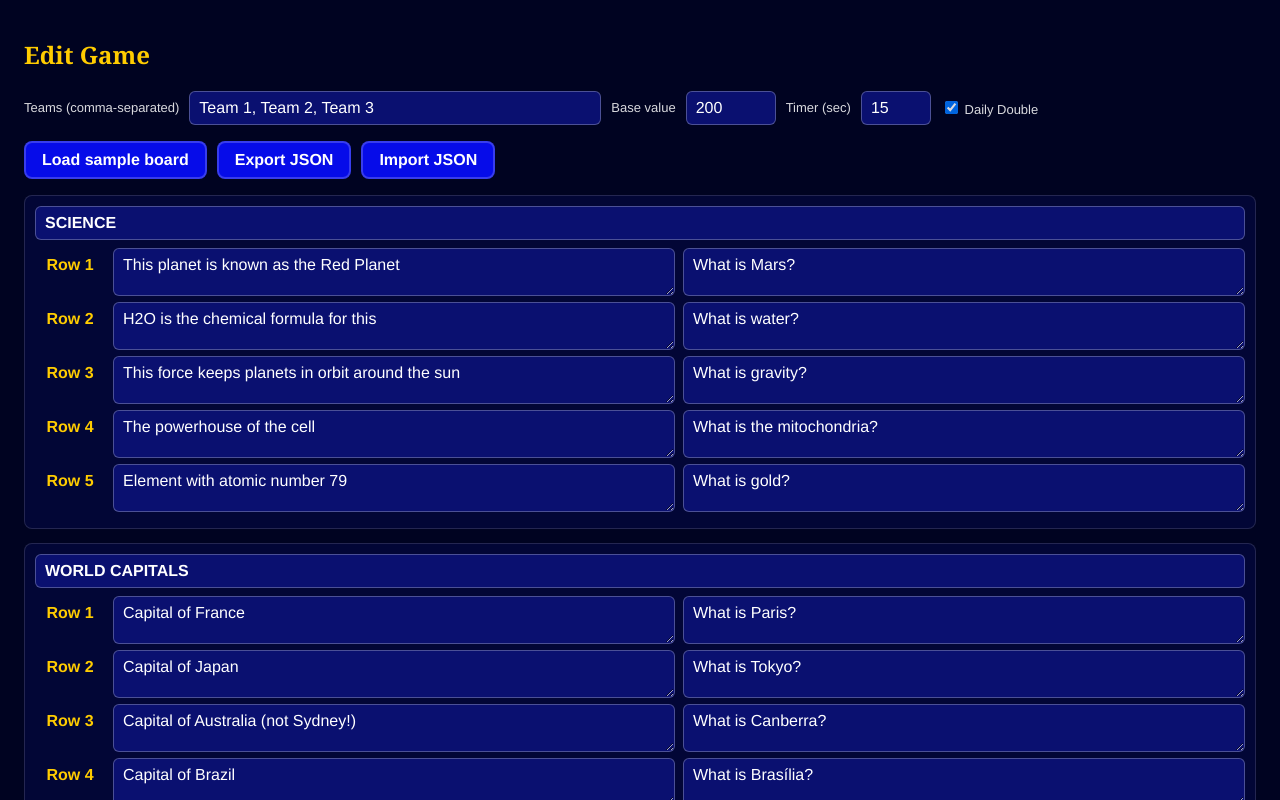
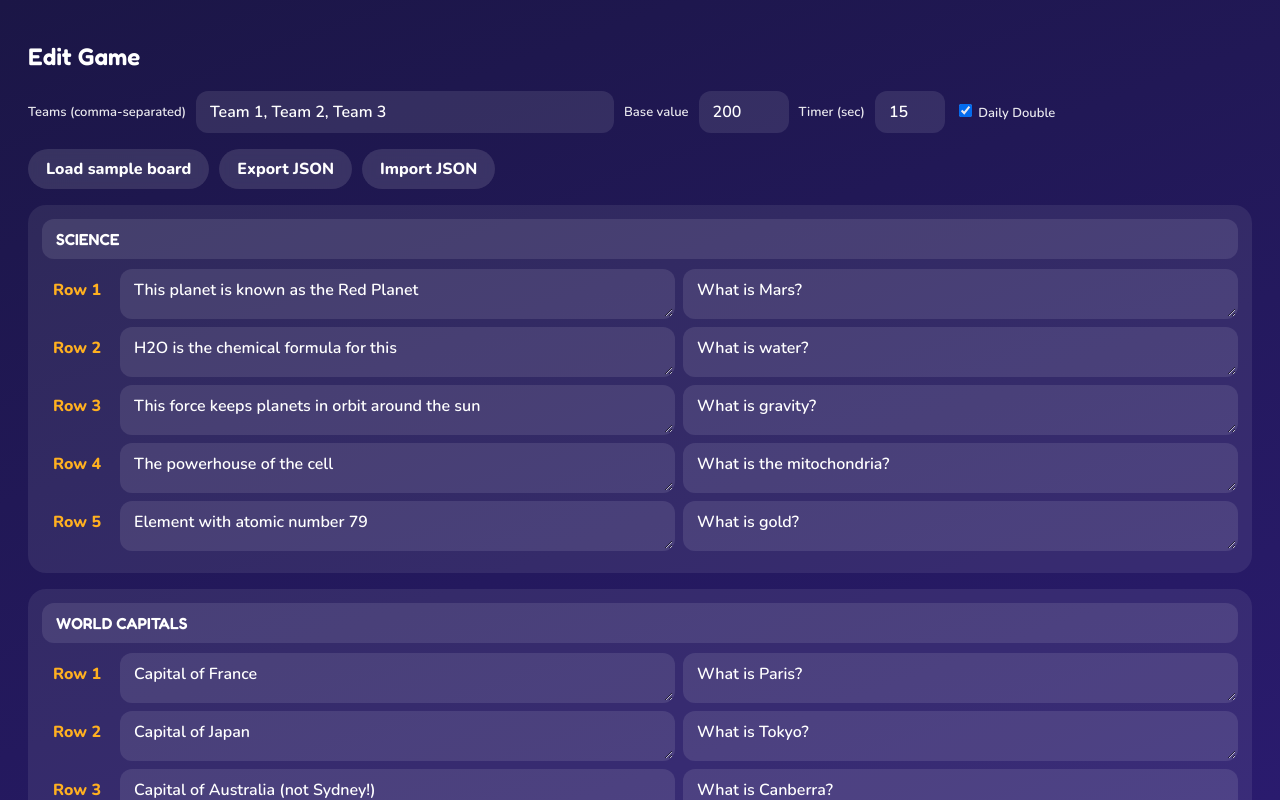
Before and after one commit to Vstrike00/test, an Electron app: page index.html in a window 1280 px wide. Both pictures are taken after a click on the button "Edit Board". Drawn offline with nearby package versions, Linux system fonts and the light colour scheme.

Commit message:
Modernize look: colorful rounded tiles, gradient backgrounds, rounded fonts
Co-Authored-By: Claude Sonnet 5.5 <noreply@anthropic.com>
Claude-Session: https://claude.ai/code/session_01APup6nu6zqTTsSvey3CL2w

```diff
--- a/index.html
+++ b/index.html
@@ -3,76 +3,118 @@
 <head>
 <meta charset="utf-8">
 <meta name="viewport" content="width=device-width, initial-scale=1">
+<link rel="preconnect" href="https://fonts.googleapis.com"><link href="https://fonts.googleapis.com/css2?family=Fredoka:wght@500;600;700&family=Nunito:wght@600;800&display=swap" rel="stylesheet">
 <title>Jeopardy!</title>
 <style>
-  :root { --blue:#060ce9; --deep:#020a8f; --gold:#ffcc00; --ink:#fff; --bg:#000321; }
+  :root {
+    --bg1:#1b1646; --bg2:#2a1b6e; --ink:#fff; --soft:#ffffff1f; --dark:#1a1240;
+    --c1:#ff6b6b; --c2:#ffb020; --c3:#2ed8a3; --c4:#38bdf8; --c5:#a78bfa; --c6:#f472b6;
+    --font:"Nunito","SF Pro Rounded",ui-rounded,system-ui,-apple-system,"Helvetica Neue",sans-serif;
+    --display:"Fredoka","Nunito","SF Pro Rounded",ui-rounded,system-ui,sans-serif;
+  }
   * { box-sizing:border-box; }
-  html,body { margin:0; height:100%; background:var(--bg); color:var(--ink);
-    font-family:"Helvetica Neue",Helvetica,Arial,sans-serif; }
+  html,body { margin:0; height:100%; color:var(--ink); font-family:var(--font); font-weight:600;
+    background:
+      radial-gradient(60vw 50vh at 10% 0%, #ff6b6b44, transparent 60%),
+      radial-gradient(50vw 50vh at 100% 10%, #38bdf844, transparent 60%),
+      radial-gradient(60vw 60vh at 80% 110%, #a78bfa55, transparent 60%),
+      radial-gradient(50vw 40vh at 0% 100%, #2ed8a333, transparent 60%),
+      linear-gradient(160deg,var(--bg1),var(--bg2)); background-attachment:fixed; }
   button { font:inherit; cursor:pointer; }
-  .btn { background:var(--blue); color:#fff; border:2px solid #fff3; border-radius:8px; padding:8px 16px; font-weight:600; }
-  .btn:hover { background:#2330ff; }
-  .btn.gold { background:var(--gold); color:#000; border-color:#0003; }
-  .btn.gold:hover { background:#ffdc4d; }
-  .btn.green { background:#1a9d3f; } .btn.red { background:#c4262e; }
-  .btn.ghost { background:transparent; }
   .hidden { display:none !important; }
 
+  .btn { background:var(--soft); color:#fff; border:0; border-radius:999px; padding:9px 18px; font-weight:800;
+    backdrop-filter:blur(6px); transition:transform .12s, background .12s, box-shadow .12s; }
+  .btn:hover { background:#ffffff38; transform:translateY(-1px); }
+  .btn:active { transform:translateY(1px) scale(.98); }
+  .btn.gold { background:linear-gradient(135deg,#ffd23f,#ff9f1c); color:var(--dark); box-shadow:0 4px 16px #ff9f1c66; }
+  .btn.gold:hover { background:linear-gradient(135deg,#ffe066,#ffb347); }
+  .btn.green { background:linear-gradient(135deg,#2ed8a3,#18b585); color:#06352a; }
+  .btn.red { background:linear-gradient(135deg,#ff7a7a,#f0495c); color:#fff; }
+  .btn.ghost { background:transparent; box-shadow:inset 0 0 0 2px #ffffff40; }
+
   #app { display:flex; flex-direction:column; height:100%; }
-  header { display:flex; align-items:center; gap:12px; padding:10px 18px; background:#00000055; }
-  header h1 { margin:0; font-family:Georgia,serif; font-style:italic; color:var(--gold); font-size:28px; letter-spacing:2px; text-shadow:2px 2px #0008; }
+  header { display:flex; align-items:center; gap:10px; padding:14px 22px 6px; }
+  header h1 { margin:0; font-family:var(--display); font-weight:700; font-size:34px; letter-spacing:1px;
+    background:linear-gradient(90deg,var(--c2),var(--c1),var(--c6),var(--c5),var(--c4));
+    -webkit-background-clip:text; background-clip:text; color:transparent; }
   header .sp { flex:1; }
 
   /* Board */
-  #boardWrap { flex:1; padding:14px 18px; min-height:0; display:flex; }
-  #board { flex:1; display:grid; gap:6px; grid-template-columns:repeat(6,1fr); }
-  .cat,.tile { display:flex; align-items:center; justify-content:center; text-align:center; border-radius:4px; }
-  .cat { background:var(--blue); font-weight:800; text-transform:uppercase; padding:8px; font-size:clamp(12px,1.6vw,24px);
-    text-shadow:2px 2px #000a; border:2px solid #0006; }
-  .tile { background:var(--blue); color:var(--gold); font-family:Georgia,serif; font-weight:700; font-size:clamp(22px,4.5vw,64px);
-    text-shadow:3px 3px #000; border:2px solid #0006; transition:transform .1s, background .1s; }
-  .tile:hover:not(.used) { background:#2330ff; transform:scale(1.03); }
-  .tile.used { background:#050a55; color:transparent; text-shadow:none; cursor:default; }
+  #boardWrap { flex:1; padding:10px 22px; min-height:0; display:flex; }
+  #board { flex:1; display:grid; gap:12px; grid-template-columns:repeat(6,1fr); }
+  #board > :nth-child(6n+1){--col:var(--c1)} #board > :nth-child(6n+2){--col:var(--c2)} #board > :nth-child(6n+3){--col:var(--c3)}
+  #board > :nth-child(6n+4){--col:var(--c4)} #board > :nth-child(6n+5){--col:var(--c5)} #board > :nth-child(6n+0){--col:var(--c6)}
+  .cat,.tile { display:flex; align-items:center; justify-content:center; text-align:center; border-radius:18px; }
+  .cat { background:#ffffff1c; border-bottom:5px solid var(--col); font-family:var(--display); font-weight:600; text-transform:uppercase;
+    letter-spacing:1.5px; padding:10px 8px; font-size:clamp(12px,1.5vw,22px); backdrop-filter:blur(6px); }
+  .tile { border:0; color:var(--dark); font-family:var(--display); font-weight:700; font-size:clamp(24px,4.2vw,62px);
+    background:linear-gradient(160deg, color-mix(in srgb,var(--col) 70%,#fff), var(--col));
+    box-shadow:0 6px 0 color-mix(in srgb,var(--col) 55%,#000), 0 12px 24px #0004;
+    transition:transform .14s cubic-bezier(.3,1.6,.5,1), filter .14s; }
+  .tile:hover:not(.used) { transform:translateY(-4px) scale(1.04) rotate(-.6deg); filter:brightness(1.08); }
+  .tile:active:not(.used) { transform:translateY(3px); box-shadow:0 2px 0 color-mix(in srgb,var(--col) 55%,#000); }
+  .tile.used { background:#ffffff0d; box-shadow:none; color:transparent; cursor:default; }
 
   /* Scores */
-  #scores { display:flex; gap:12px; padding:10px 18px 16px; justify-content:center; flex-wrap:wrap; }
-  .team { min-width:180px; flex:1; max-width:280px; background:var(--deep); border:3px solid #fff3; border-radius:8px; text-align:center; padding:8px; }
-  .team.active { border-color:var(--gold); box-shadow:0 0 14px var(--gold); }
-  .team .name { font-weight:700; cursor:pointer; text-transform:uppercase; letter-spacing:1px; }
-  .team .pts { font-family:Georgia,serif; font-size:36px; font-weight:700; }
-  .team .pts.neg { color:#ff6b6b; }
-  .team .adj button { background:#fff2; color:#fff; border:0; border-radius:4px; padding:2px 8px; margin:0 2px; }
+  #scores { display:flex; gap:14px; padding:12px 22px 20px; justify-content:center; flex-wrap:wrap; }
+  #scores > :nth-child(6n+1){--col:var(--c1)} #scores > :nth-child(6n+2){--col:var(--c4)} #scores > :nth-child(6n+3){--col:var(--c3)}
+  #scores > :nth-child(6n+4){--col:var(--c2)} #scores > :nth-child(6n+5){--col:var(--c5)} #scores > :nth-child(6n+0){--col:var(--c6)}
+  .team { min-width:170px; flex:1; max-width:280px; background:#ffffff1c; border-top:6px solid var(--col); border-radius:20px;
+    text-align:center; padding:8px 10px 10px; backdrop-filter:blur(6px); transition:transform .2s cubic-bezier(.3,1.6,.5,1), box-shadow .2s; }
+  .team.active { background:linear-gradient(160deg,color-mix(in srgb,var(--col) 75%,#fff),var(--col)); color:var(--dark);
+    transform:translateY(-4px) scale(1.04); box-shadow:0 0 0 3px #fff8, 0 10px 30px color-mix(in srgb,var(--col) 70%,transparent); }
+  .team .name { font-weight:800; cursor:pointer; letter-spacing:.5px; }
+  .team .pts { font-family:var(--display); font-size:38px; font-weight:700; line-height:1.15; }
+  .team .pts.neg { color:#ff5470; } .team.active .pts.neg { color:#a3002a; }
+  .team .adj button { background:#00000026; color:inherit; border:0; border-radius:999px; padding:2px 10px; margin:0 3px; font-weight:800; }
+  .team .adj button:hover { background:#0000003d; }
 
   /* Clue overlay */
-  #clue { position:fixed; inset:0; background:var(--blue); display:flex; flex-direction:column; z-index:10; }
-  #clue .top { display:flex; justify-content:space-between; padding:14px 22px; font-weight:700; color:var(--gold); text-transform:uppercase; letter-spacing:2px; }
-  #clueText { flex:1; display:flex; align-items:center; justify-content:center; text-align:center; padding:4vw;
-    font-family:Georgia,serif; font-size:clamp(26px,4.6vw,70px); line-height:1.25; text-transform:uppercase; text-shadow:3px 3px #000a; }
-  #answerText { color:var(--gold); min-height:1.4em; text-align:center; font-family:Georgia,serif; font-size:clamp(20px,3vw,44px); padding:0 4vw 14px; text-transform:uppercase; }
-  #clueActions { display:flex; gap:10px; justify-content:center; flex-wrap:wrap; padding:14px 18px 22px; background:#0004; align-items:center; }
-  #timerBar { height:8px; background:var(--gold); width:100%; transform-origin:left; }
-  .dd { color:var(--gold); font-size:clamp(34px,7vw,100px); font-weight:900; font-style:italic; }
+  #clue { position:fixed; inset:0; z-index:10; display:flex; flex-direction:column;
+    background:
+      radial-gradient(60vw 60vh at 15% 10%, #ff6b6b66, transparent 60%),
+      radial-gradient(60vw 60vh at 90% 90%, #38bdf866, transparent 60%),
+      linear-gradient(150deg,#3b2a9e,#6a2fc0 55%,#c0398f); animation:pop .25s ease-out; }
+  @keyframes pop { from { transform:scale(.94); opacity:0; } to { transform:none; opacity:1; } }
+  #clue .top { display:flex; justify-content:space-between; padding:18px 28px; font-family:var(--display); font-weight:600;
+    font-size:clamp(16px,2vw,28px); text-transform:uppercase; letter-spacing:2px; }
+  #clue .top span { background:#ffffff26; padding:6px 18px; border-radius:999px; }
+  #clue .top span:empty { display:none; }
+  #clueText { flex:1; display:flex; align-items:center; justify-content:center; text-align:center; padding:3vw 8vw;
+    font-family:var(--display); font-weight:600; font-size:clamp(28px,4.6vw,72px); line-height:1.25; text-shadow:0 4px 18px #0004; }
+  #answerText { min-height:1.4em; text-align:center; font-family:var(--display); font-weight:600; font-size:clamp(22px,3.2vw,48px);
+    padding:0 6vw 18px; color:#ffe066; animation:pop .3s cubic-bezier(.3,1.6,.5,1); }
+  #answerText:empty { animation:none; }
+  #clueActions { display:flex; gap:10px; justify-content:center; flex-wrap:wrap; padding:16px 18px 24px; background:#00000026; align-items:center; }
+  #timerBar { height:10px; background:linear-gradient(90deg,var(--c3),var(--c2),var(--c1)); width:100%; transform-origin:left; border-radius:0 6px 6px 0; }
+  .dd { font-size:clamp(40px,8vw,120px); font-weight:700; background:linear-gradient(90deg,#ffe066,#ff9f1c,#ff6b6b);
+    -webkit-background-clip:text; background-clip:text; color:transparent; filter:drop-shadow(0 4px 12px #0005); animation:pop .5s cubic-bezier(.3,1.6,.5,1); }
+  #hostAnswer { text-align:center; color:#a8ffdf; font-size:16px; padding:8px 18px; background:#00000040; }
+  #hostAnswer:empty { display:none; }
 
-  #hostAnswer { text-align:center; color:#9fe8a6; font-size:16px; padding:6px 18px; background:#0006; }
-  #hostAnswer:empty { display:none; }
   body.display header, body.display .adj, body.display #clueActions, body.display #hostAnswer { display:none !important; }
   body.display .tile, body.display .team .name { cursor:default; }
-  body.display #board:empty::after { content:"Waiting for host…"; font-size:32px; opacity:.6; grid-column:1/-1; align-self:center; text-align:center; }
-  #fsHint { position:fixed; bottom:8px; right:12px; opacity:.45; font-size:13px; z-index:30; }
+  body.display .tile:hover:not(.used) { transform:none; filter:none; }
+  body.display #board:empty::after { content:"Waiting for host…"; font-size:32px; opacity:.6; grid-column:1/-1; align-self:center; text-align:center; font-family:var(--display); }
+  #fsHint { position:fixed; bottom:10px; right:14px; opacity:.5; font-size:13px; z-index:30; background:#0004; padding:4px 12px; border-radius:999px; }
 
   /* Editor */
-  #editor { position:fixed; inset:0; background:var(--bg); z-index:20; overflow:auto; padding:18px 24px 60px; }
-  #editor h2 { color:var(--gold); font-family:Georgia,serif; }
+  #editor { position:fixed; inset:0; z-index:20; overflow:auto; padding:22px 28px 60px;
+    background:linear-gradient(160deg,var(--bg1),var(--bg2)); }
+  #editor h2,#editor h3 { font-family:var(--display); font-weight:600; }
   .row { display:flex; gap:10px; flex-wrap:wrap; align-items:center; margin:8px 0 16px; }
-  input,textarea { background:#0a1070; color:#fff; border:1px solid #fff4; border-radius:6px; padding:7px 9px; font:inherit; }
+  input,textarea { background:#ffffff1a; color:#fff; border:2px solid transparent; border-radius:12px; padding:8px 12px; font:inherit; outline:none; }
+  input:focus,textarea:focus { border-color:var(--c4); background:#ffffff26; }
+  input::placeholder,textarea::placeholder { color:#ffffff80; }
   textarea { width:100%; resize:vertical; }
-  .catEd { background:#0a107044; border:1px solid #fff2; border-radius:8px; padding:10px; margin-bottom:14px; }
-  .catEd > input { width:100%; font-weight:700; text-transform:uppercase; margin-bottom:8px; }
-  .clueEd { display:grid; grid-template-columns:70px 1fr 1fr; gap:8px; margin-bottom:6px; align-items:start; }
-  .clueEd .v { text-align:center; color:var(--gold); font-weight:700; padding-top:8px; }
-  .clueEd textarea { height:48px; }
+  .catEd { background:#ffffff14; border-radius:18px; padding:14px; margin-bottom:16px; }
+  .catEd > input { width:100%; font-family:var(--display); font-weight:600; text-transform:uppercase; margin-bottom:10px; }
+  .clueEd { display:grid; grid-template-columns:70px 1fr 1fr; gap:8px; margin-bottom:8px; align-items:start; }
+  .clueEd .v { text-align:center; color:var(--c2); font-weight:800; padding-top:10px; }
+  .clueEd textarea { height:50px; }
   .final { display:grid; grid-template-columns:1fr 1fr 1fr; gap:8px; }
-  label { font-size:13px; opacity:.85; }
+  label { font-size:13px; opacity:.9; }
 </style>
 </head>
 <body>
```
